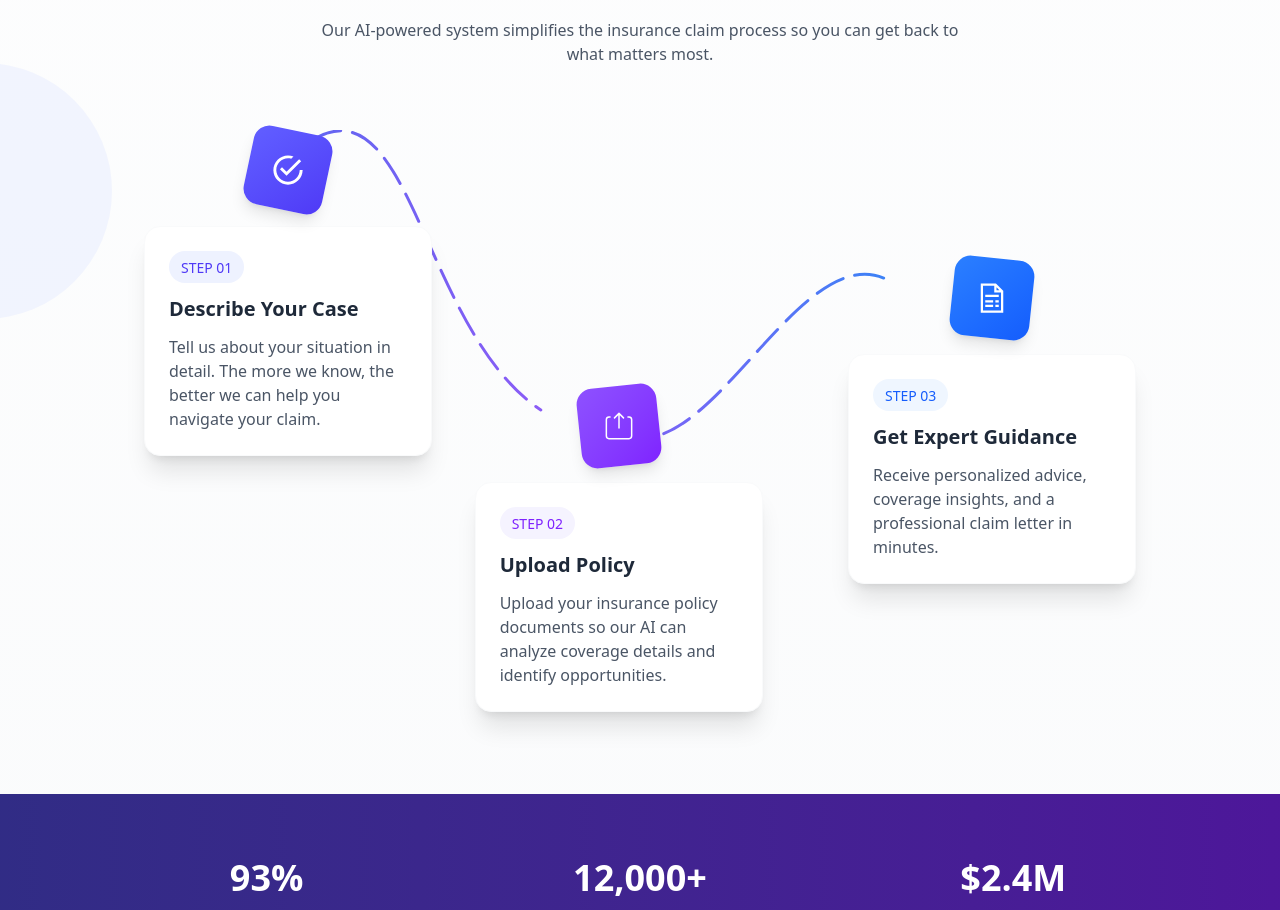
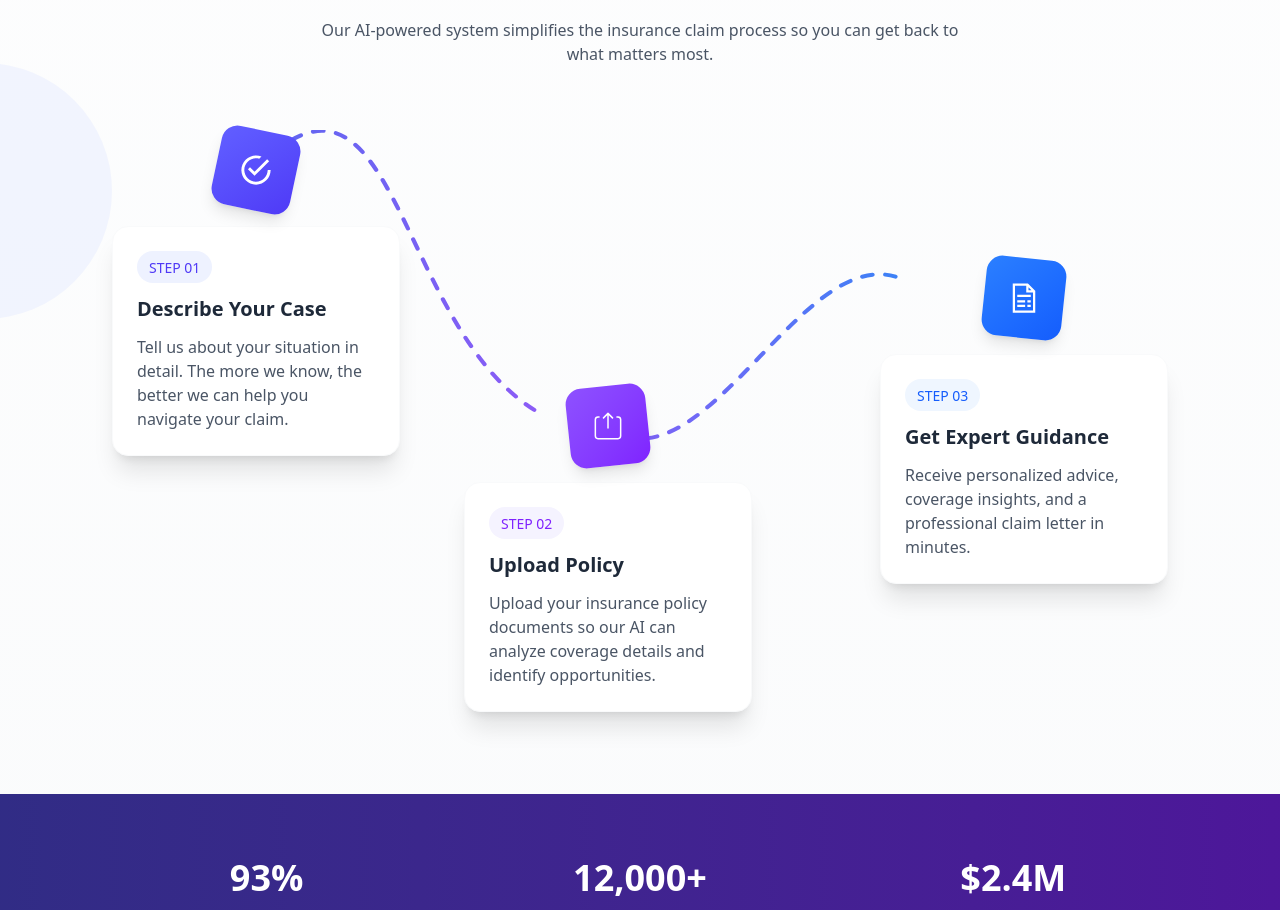
Before and after one commit to Omega-Solution-LLC/insurance-ai-f, a React (Vite) app: page / in a window 1280 px wide. Shown: the part 1100-2010 px from the top of the page. Built offline with nearby package versions, Linux system fonts and the light colour scheme.

Commit message:
modification

```diff
--- a/src/Components/HomePage/InfographicTimeline.jsx
+++ b/src/Components/HomePage/InfographicTimeline.jsx
@@ -16,7 +16,7 @@ export default function InfographicTimeline() {
   }, []);
 
   return (
-    <div className="max-w-5xl mx-auto px-4">
+    <div className="max-w-7xl mx-auto px-4">
       {isLargeScreen ? (
         // Desktop/tablet version - cards with perfect path alignment
         <div className="relative h-120" style={{ height: "600px" }}>
@@ -35,7 +35,7 @@ export default function InfographicTimeline() {
             </div>
 
             {/* Content Card */}
-            <div className="bg-white rounded-2xl p-6 shadow-xl border border-gray-50">
+            <div className="bg-white rounded-2xl p-6 shadow-xl border border-gray-50 hover:scale-105 transition-transform duration-500">
               <div className="inline-block px-3 py-1 bg-indigo-50 rounded-full mb-3">
                 <span className="text-indigo-600 font-medium text-sm">
                   STEP 01
@@ -63,7 +63,7 @@ export default function InfographicTimeline() {
             </div>
 
             {/* Content Card */}
-            <div className="bg-white rounded-2xl p-6 shadow-xl border border-gray-50">
+            <div className="bg-white rounded-2xl p-6 shadow-xl border border-gray-50 hover:scale-105 transition-transform duration-500">
               <div className="inline-block px-3 py-1 bg-violet-50 rounded-full mb-3">
                 <span className="text-violet-600 font-medium text-sm">
                   STEP 02
@@ -91,7 +91,7 @@ export default function InfographicTimeline() {
             </div>
 
             {/* Content Card */}
-            <div className="bg-white rounded-2xl p-6 shadow-xl border border-gray-50">
+            <div className="bg-white rounded-2xl p-6 shadow-xl border border-gray-50 hover:scale-105 transition-transform duration-500">
               <div className="inline-block px-3 py-1 bg-blue-50 rounded-full mb-3">
                 <span className="text-blue-600 font-medium text-sm">
                   STEP 03
@@ -105,27 +105,6 @@ export default function InfographicTimeline() {
                 professional claim letter in minutes.
               </p>
             </div>
-          </div>
-
-          {/* Paper airplane animation */}
-          <div className="absolute top-36 left-24">
-            <svg width="40" height="40" viewBox="0 0 40 40">
-              <path
-                d="M0,0 L30,15 L0,30 L7,15 Z"
-                fill="url(#paperAirplaneGradient)"
-              />
-              <defs>
-                <linearGradient
-                  id="paperAirplaneGradient"
-                  x1="0%"
-                  y1="0%"
-                  x2="100%"
-                  y2="100%">
-                  <stop offset="0%" stopColor="#6366f1" />
-                  <stop offset="100%" stopColor="#8b5cf6" />
-                </linearGradient>
-              </defs>
-            </svg>
           </div>
 
           {/* SVG paths connecting the steps */}
@@ -160,8 +139,8 @@ export default function InfographicTimeline() {
               d="M170,10 C270,-50 280,200 400,280"
               fill="none"
               stroke="url(#pathGradient1)"
-              strokeWidth="3"
-              strokeDasharray="30,12"
+              strokeWidth="4"
+              strokeDasharray="10,12"
               strokeLinecap="round"
             />
 
@@ -170,8 +149,8 @@ export default function InfographicTimeline() {
               d="M450,280 C550,400 650,100 750,150"
               fill="none"
               stroke="url(#pathGradient2)"
-              strokeWidth="3"
-              strokeDasharray="30,12"
+              strokeWidth="4"
+              strokeDasharray="10,12"
               strokeLinecap="round"
             />
           </svg>
@@ -190,7 +169,6 @@ export default function InfographicTimeline() {
               boxShadow: "0 0 10px rgba(99, 102, 241, 0.2)",
             }}></div>
 
-          {/* Paper airplane at start */}
           <div className="absolute left-2 top-0">
             <svg width="32" height="32" viewBox="0 0 32 32">
               <path
```
